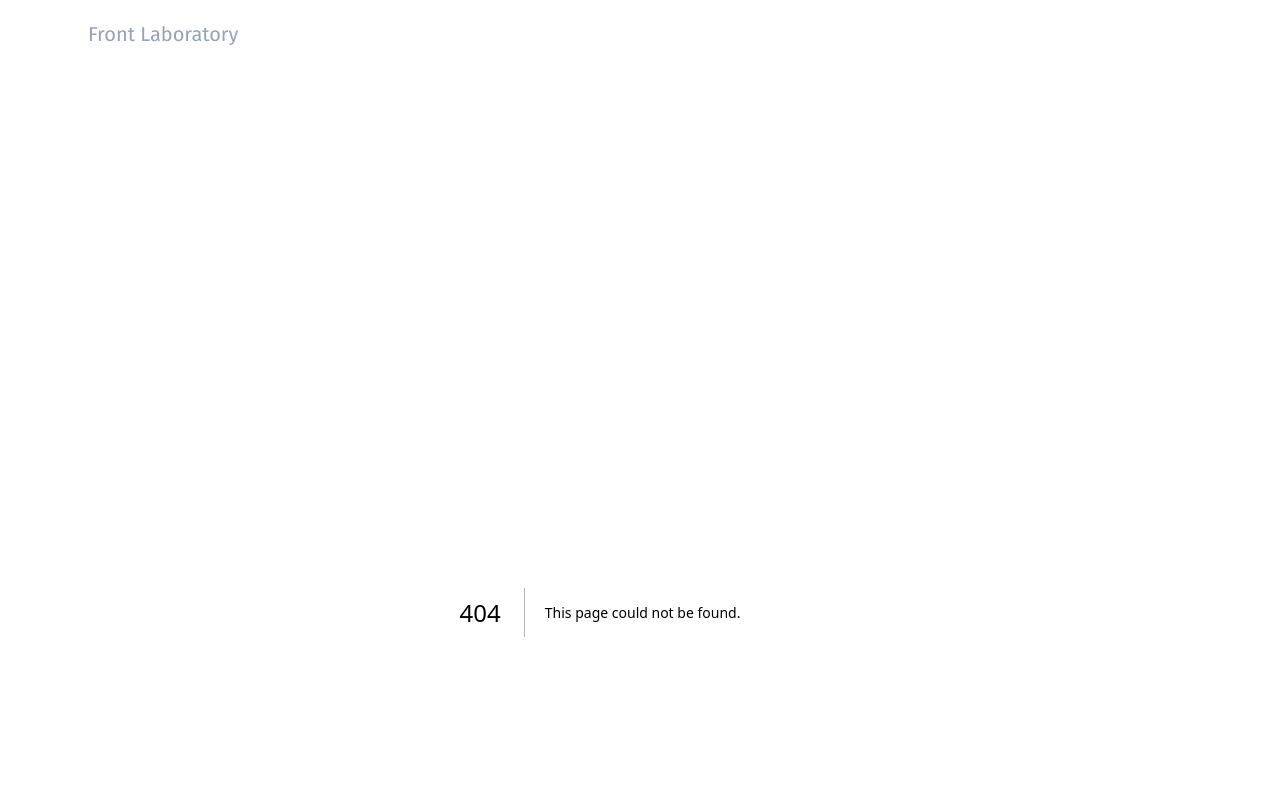
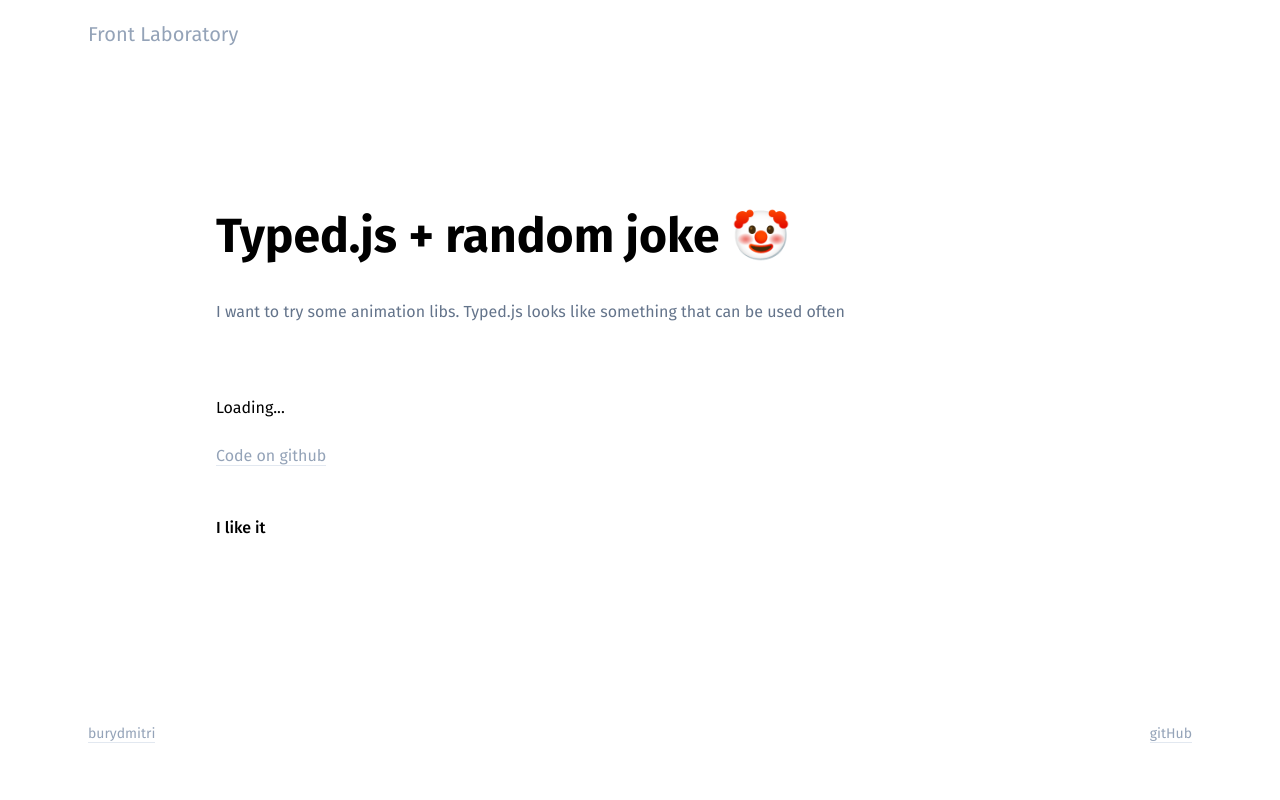
Before and after one commit to burydmitri/my-front-lab, a Next.js app in the folder lab/: page /random-joke-api in a window 1280 px wide. Before the commit this address had no page. Shown: the top 800 px of the page. Built offline with nearby package versions, Linux system fonts and the light colour scheme; no server answers.

Commit message:
feat: add new page and create function fetchJoke()

```diff
--- a/lab/src/components/nav-links.tsx
+++ b/lab/src/components/nav-links.tsx
@@ -1,22 +1,20 @@
-import Link from 'next/link'
+import Link from "next/link";
 
 const NAV_LINKS = [
-  { name: '1. useState vs useReducer ⚓', to: '/usestate-vs-usereducer' },
-]
+  { name: "1. UseState vs useReducer ⚓", to: "/usestate-vs-usereducer" },
+  { name: "2. Random joke API usage + Typed.js 🤡", to: "/random-joke-api" },
+];
 
 export function NavLinks({ className }: { className?: string }) {
   return (
     <ul className={className}>
       {NAV_LINKS.map((link) => (
         <li key={link.name} className="ml-4">
-          <Link
-            href={link.to}
-            className='lg:text-gray-400'
-          >
+          <Link href={link.to} className="lg:text-gray-400">
             {link.name}
           </Link>
         </li>
       ))}
     </ul>
-  )
+  );
 }
--- /dev/null
+++ b/lab/src/pages/random-joke-api.tsx
@@ -0,0 +1,61 @@
+import { useState, useEffect } from "react";
+
+interface iJoke {
+  setup: string;
+  punchline: string;
+}
+export default function randomJoke() {
+  const [joke, setJoke] = useState<iJoke>({ setup: "", punchline: "" });
+
+  async function fetchJoke() {
+    let response = await fetch(
+      "https://official-joke-api.appspot.com/random_joke"
+    );
+    if (response.ok) {
+      let json = await response.json();
+      setJoke({
+        setup: json.setup,
+        punchline: json.punchline,
+      });
+    } else {
+      alert("HTTP error: " + response.status);
+    }
+  }
+
+  useEffect(() => {
+    fetchJoke();
+  }, []);
+
+  return (
+    <>
+      <h1 className="mt-0 mb-4 text-4xl font-bold md:text-5xl ">
+        Typed.js + random joke 🤡
+      </h1>
+      <br />
+      <p className="prose-m px-12 text-gray-500 md:px-0">
+        I want to try some animation libs. Typed.js looks like something that
+        can be used often
+      </p>
+
+      <br />
+      <br />
+      <br />
+
+      <p>{joke.setup ? `${joke.setup}\n ${joke.punchline}` : "Loading..."}</p>
+
+      <br />
+      <a
+        href="https://github.com/burydmitri/my-front-lab/tree/master/lab/src/pages/random-joke-api.tsx"
+        className="border-b lg:text-gray-400"
+      >
+        Code on github
+      </a>
+
+      <br />
+      <br />
+      <br />
+
+      <p className="font-medium">I like it</p>
+    </>
+  );
+}
```
